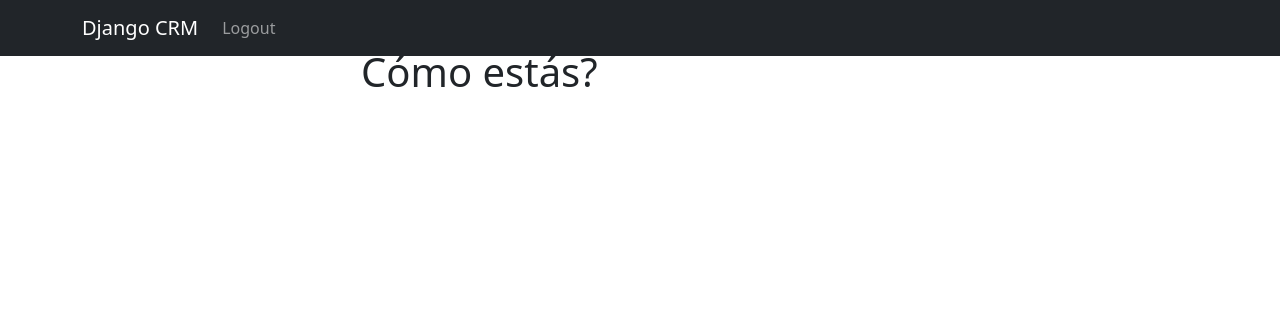
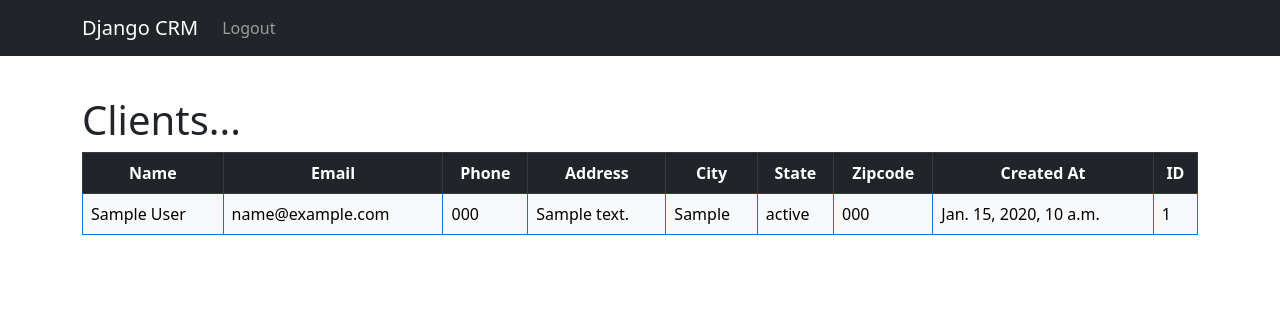
Before and after one commit to jonma0107/Django-CRM, a Django app: page / in a window 1280 px wide. Shown: the top 316 px of the page. Run offline with Django 4.2, Linux system fonts and the light colour scheme; a user stored in the database is signed in; tables that the repository leaves empty hold one stand-in row (values such as "Sample post").

Commit message:
View Clients

```diff
--- a/website/templates/base.html
+++ b/website/templates/base.html
@@ -1,13 +1,15 @@
-<!doctype html>
-<html lang="en">
+<!DOCTYPE html>
+<html lang="sp">
     <head>
         <meta charset="utf-8">
         <meta name="viewport" content="width=device-width, initial-scale=1">
         <title>Django CRM</title>
-    <link href="https://cdn.jsdelivr.net/npm/bootstrap@5.2.3/dist/css/bootstrap.min.css" rel="stylesheet" integrity="sha384-rbsA2VBKQhggwzxH7pPCaAqO46MgnOM80zW1RWuH61DGLwZJEdK2Kadq2F9CUG65" crossorigin="anonymous">
+        <link href="https://cdn.jsdelivr.net/npm/bootstrap@5.2.3/dist/css/bootstrap.min.css"
+              rel="stylesheet"
+              integrity="sha384-rbsA2VBKQhggwzxH7pPCaAqO46MgnOM80zW1RWuH61DGLwZJEdK2Kadq2F9CUG65"
+              crossorigin="anonymous">
     </head>
     <body>
-
         {% include 'navbar.html' %}
         <div class="container mt-5">
             {% comment %} {% if messages %}
@@ -18,7 +20,6 @@
           </div>
         {% endfor %}
             {% endif %} {% endcomment %}
-
             {% block content %}
             {% endblock content %}
         </div>
@@ -26,13 +27,17 @@
             {% if messages %}
                 {% for message in messages %}
                     <div class="alert alert-warning alert-dismissible fade show" role="alert">
-            {{message}}
-            <button type="button" class="btn-close" data-bs-dismiss="alert" aria-label="Close"></button>
+                        {{ message }}
+                        <button type="button"
+                                class="btn-close"
+                                data-bs-dismiss="alert"
+                                aria-label="Close"></button>
                     </div>
                 {% endfor %}
             {% endif %}
         </div>
-
-    <script src="https://cdn.jsdelivr.net/npm/bootstrap@5.2.3/dist/js/bootstrap.bundle.min.js" integrity="sha384-kenU1KFdBIe4zVF0s0G1M5b4hcpxyD9F7jL+jjXkk+Q2h455rYXK/7HAuoJl+0I4" crossorigin="anonymous"></script>
+        <script src="https://cdn.jsdelivr.net/npm/bootstrap@5.2.3/dist/js/bootstrap.bundle.min.js"
+                integrity="sha384-kenU1KFdBIe4zVF0s0G1M5b4hcpxyD9F7jL+jjXkk+Q2h455rYXK/7HAuoJl+0I4"
+                crossorigin="anonymous"></script>
     </body>
 </html>
--- a/website/templates/home.html
+++ b/website/templates/home.html
@@ -1,32 +1,61 @@
 {% extends 'base.html' %}
-
 {% block content %}
-
-<div class="col-md-6 offset-md-3">
-
     {% if user.is_authenticated %}
-
-    <h1>Cómo estás?</h1>
-
+        <h1 class="pt-5">Clients...</h1>
+        <table class="table table-light table-hover table-bordered border-primary">
+            <thead class="table-dark text-center">
+                <tr>
+                    <th scope="col">Name</th>
+                    <th scope="col">Email</th>
+                    <th scope="col">Phone</th>
+                    <th scope="col">Address</th>
+                    <th scope="col">City</th>
+                    <th scope="col">State</th>
+                    <th scope="col">Zipcode</th>
+                    <th scope="col">Created At</th>
+                    <th scope="col">ID</th>
+                </tr>
+            </thead>
+            <tbody>
+                {% if clients %}
+                    {% for client in clients %}
+                        <tr>
+                            <td>
+                                {{ client.first_name }}
+                                {{ client.last_name }}
+                            </td>
+                            <td>{{ client.email }}</td>
+                            <td>{{ client.phone }}</td>
+                            <td>{{ client.address }}</td>
+                            <td>{{ client.city }}</td>
+                            <td>{{ client.state }}</td>
+                            <td>{{ client.zipcode }}</td>
+                            <td>{{ client.created_at }}</td>
+                            <td>{{ client.id }}</td>
+                        {% endfor %}
+                    {% endif %}
+                </tr>
+            </tbody>
+        </table>
     {% else %}
-
         <h1 class="pt-5">Login</h1>
         <form action="{% url 'home' %}" method="POST">
             {% csrf_token %}
-
             <div class="mb-3">
-            <input type="text" class="form-control" name="username" placeholder="Username" required>
+                <input type="text"
+                       class="form-control"
+                       name="username"
+                       placeholder="Username"
+                       required>
             </div>
             <div class="mb-3">
-            <input type="password" class="form-control" name="password" placeholder="Password" required>
+                <input type="password"
+                       class="form-control"
+                       name="password"
+                       placeholder="Password"
+                       required>
             </div>
-
             <button type="submit" class="btn btn-secondary">Login</button>
-
         </form>
-
-</div>
-
     {% endif %}
-
 {% endblock content %}
--- a/website/views.py
+++ b/website/views.py
@@ -2,8 +2,10 @@ from django.shortcuts import render, redirect
 from django.contrib.auth import authenticate, login, logout
 from django.contrib import messages
 from .forms import SignUpForm
+from .models import Client
 
 def home(request):
+    clients = Client.objects.all()
     # Check to see if logging in
     if request.method == 'POST':
         username = request.POST['username']
@@ -18,7 +20,7 @@ def home(request):
             messages.success(request, "There was an error")
             return redirect('home')
     else:
-        return render(request, 'home.html', {})
+        return render(request, 'home.html', {'clients':clients})
 
 # def login_user(request):
 #     pass
```
Also changed, not shown: website/templates/navbar.html (+9 -7 lines), website/templates/register.html (+5 -10 lines). Lines whose indentation alone changed are shown as unchanged.
